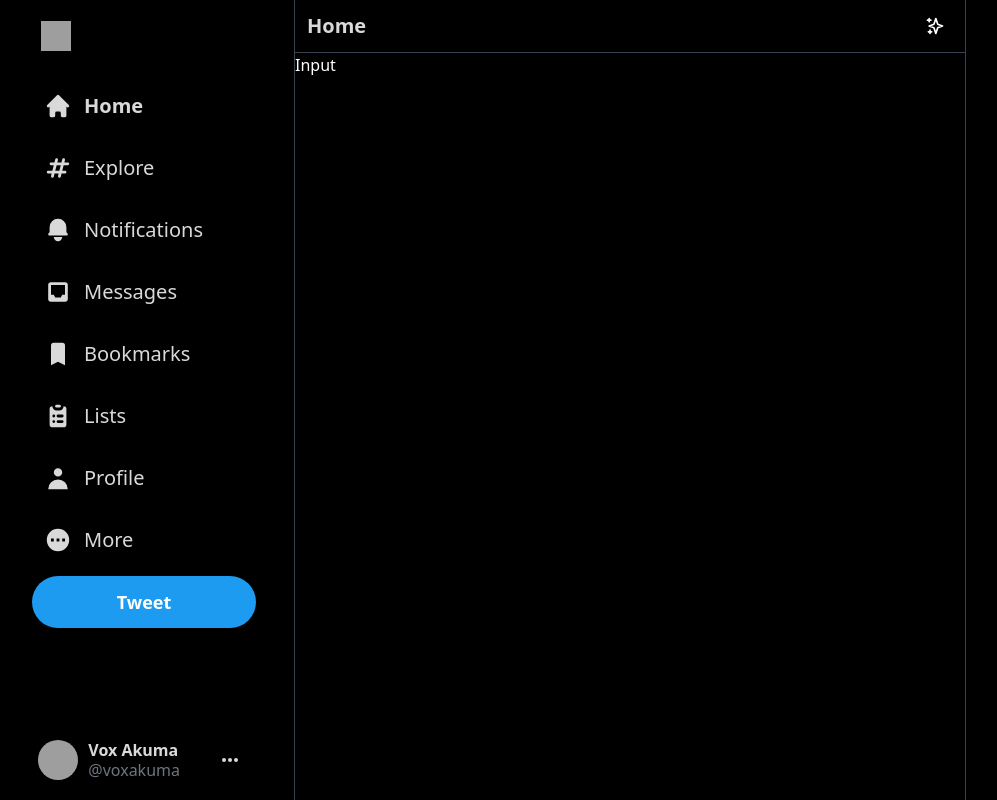
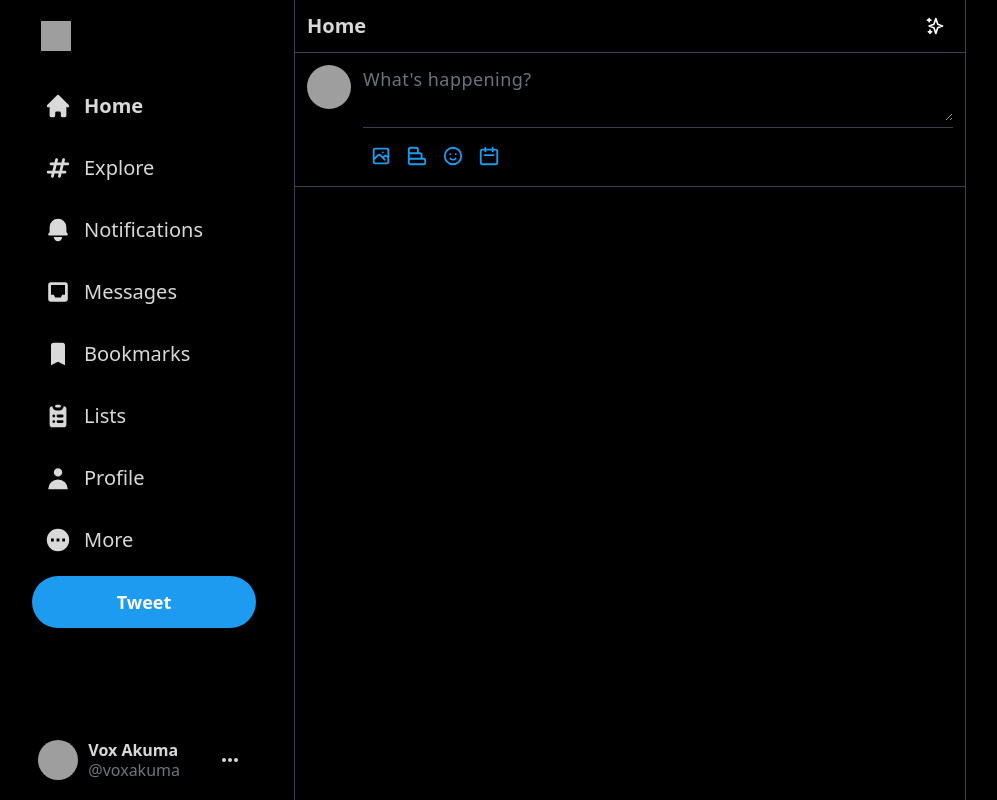
Before and after one commit to seo722/twitter-again, a Next.js app: page / in a window 1280 px wide. Shown: the whole page, without its empty margins (76-1073 px from the left). Built offline with nearby package versions, Linux system fonts and the light colour scheme; grey boxes are pictures that could not be loaded.

Commit message:
input box & icons

```diff
--- a/components/Input.js
+++ b/components/Input.js
@@ -1,5 +1,90 @@
+import {
+  CalendarIcon,
+  ChartBarIcon,
+  EmojiHappyIcon,
+  PhotographIcon,
+  XIcon,
+} from "@heroicons/react/outline";
+import { useRef, useState } from "react";
+
 function Input() {
-  return <div>Input</div>;
+  const [input, setInput] = useState("");
+  const [selectedFile, setSelectedFile] = useState(null);
+  const filePickerRef = useRef(null);
+
+  const addImageToPost = () => {};
+
+  return (
+    <div
+      className={`border-b border-gray-700 p-3 flex space-x-3
+      overflow-y-scroll scrollbar-hide`}
+    >
+      <img
+        src="https://pbs.twimg.com/media/FX9kIDvaMAAzqYl?format=jpg"
+        alt=""
+        className="h-11 w-11 rounded-full cursor-pointer"
+      />
+      <div className="w-full divide-y divide-gray-700">
+        <div className={``}>
+          <textarea
+            value={input}
+            onChange={(e) => setInput(e.target.value)}
+            rows="2"
+            placeholder="What's happening?"
+            className="bg-transparent outline-none text-[#d9d9d9]
+            text-lg placeholder-gray-500 tracking-wide w-full min-h-[50px]"
+          />
+
+          {/* 사진 파일 선택한 경우 */}
+          {selectedFile && (
+            <div className="relative">
+              <div
+                className="absolute w-8 h-8 bg-[#15181c] hover:bg-[#272c26]
+                bg-opacity-75 rounded-full flex items-center justify-center top-1
+                left-1 cursor-pointer"
+                onClick={() => setSelectedFile(null)}
+              >
+                <XIcon className="text-white h-5" />
+              </div>
+              <img
+                src={selectedFile}
+                alt=""
+                className="rounded-2xl max-h-80 object-contain
+            "
+              />
+            </div>
+          )}
+        </div>
+
+        {/* icons */}
+        <div className="flex items-center justify-between pt-2.5">
+          <div className="flex items-center">
+            <div className="icon" onClick={() => filePickerRef.current.click()}>
+              <PhotographIcon className="h-[22px] text-[#1d9bf0]" />
+              <input
+                type="file"
+                hidden
+                onChange={addImageToPost}
+                ref={filePickerRef}
+              />
+            </div>
+
+            <div className="icon rotate-90">
+              <ChartBarIcon className="text-[#1d9bf0] h-[22px]" />
+            </div>
+
+            <div className="icon">
+              <EmojiHappyIcon className="text-[#1d9bf0] h-[22px]" />
+            </div>
+
+            <div className="icon">
+              <CalendarIcon className="text-[#1d9bf0] h-[22px]" />
+            </div>
+          </div>
+        </div>
+      </div>
+    </div>
+  );
 }
 
 export default Input;
--- a/package.json
+++ b/package.json
@@ -12,7 +12,8 @@
     "@heroicons/react": "^1.0.6",
     "next": "12.2.2",
     "react": "18.2.0",
-    "react-dom": "18.2.0"
+    "react-dom": "18.2.0",
+    "tailwind-scrollbar-hide": "^1.1.7"
   },
   "devDependencies": {
     "autoprefixer": "^10.4.7",
--- a/styles/globals.css
+++ b/styles/globals.css
@@ -14,4 +14,9 @@
     cursor-pointer w-[52px] h-[52px] xl:w-auto xl:h-auto xl:py-3
     xl:px-4 transition duration-200 ease-out;
   }
+
+  .icon {
+    @apply cursor-pointer w-9 h-9 hover:bg-[#1d9bf0] hover:bg-opacity-10
+    flex items-center justify-center rounded-full transition ease-out;
+  }
 }
--- a/tailwind.config.js
+++ b/tailwind.config.js
@@ -7,5 +7,5 @@
   theme: {
     extend: {},
   },
-  plugins: [],
+  plugins: [require("tailwind-scrollbar-hide")],
 };
```
Also changed, not shown: 1 other file (tests, documents, lock files or other folders).
